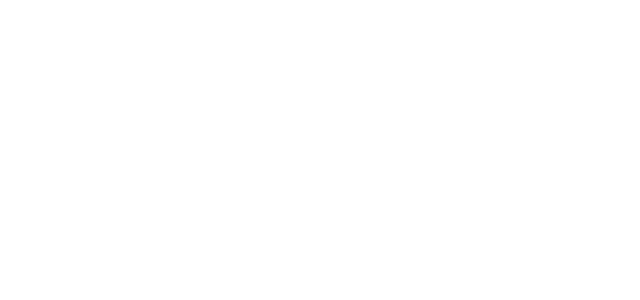
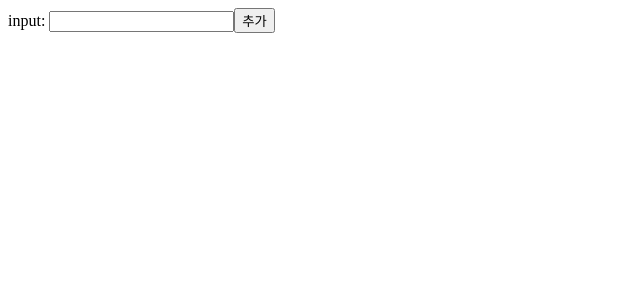
Before and after one commit to Colin1783/react_study, a React (Vite) app: page / in a window 1280 px wide. Shown: the top 300 px of the page, without its empty margins (0-640 px from the left). Built offline with nearby package versions, Linux system fonts and the light colour scheme.

Commit message:
상태예제4 ) input에 입력한 값 list에 추가해서 보여주기

```diff
--- a/src/App.jsx
+++ b/src/App.jsx
@@ -1,7 +1,31 @@
-import React from "react";
+import React, { useState } from "react";
 
 function App(props) {
-  return <div></div>;
+  const [list, setList] = useState([]);
+  const [text, setText] = useState("");
+
+  function handleClick() {
+    const [...nextList] = list;
+    nextList.push(text);
+    setList(nextList);
+  }
+
+  return (
+    <div>
+      input:{" "}
+      <input
+        value={text}
+        type="text"
+        onChange={(e) => setText(e.target.value)}
+      />
+      <button onClick={handleClick}>추가</button>
+      <ul>
+        {list.map((item) => (
+          <li>{item}</li>
+        ))}
+      </ul>
+    </div>
+  );
 }
 
 export default App;
```
